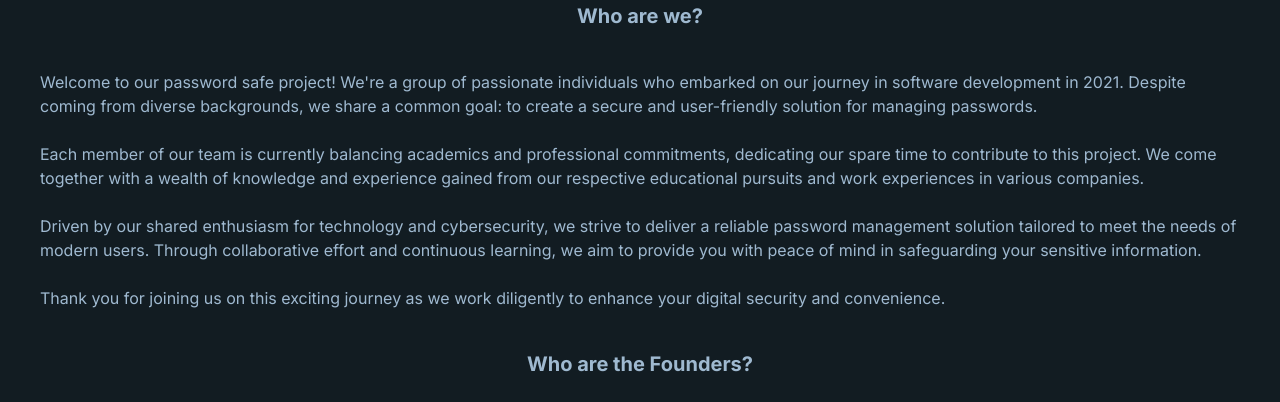
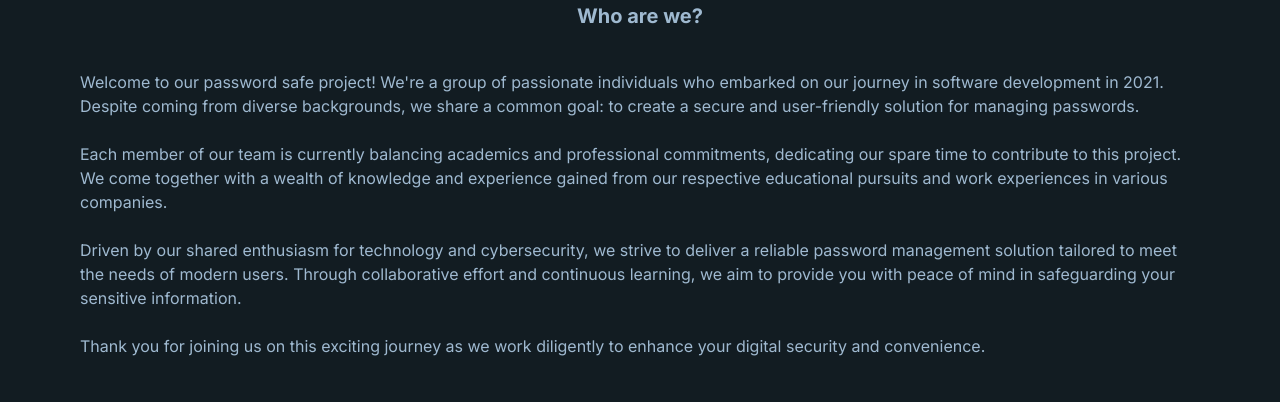
Before and after one commit to FabioKaelin/password-safe, a Next.js app in the folder frontend-safe/: page /about in a window 1280 px wide. Shown: the part 158-560 px from the top of the page. Built offline with nearby package versions, Linux system fonts and the light colour scheme.

Commit message:
Pressing the logo on the navbar navigates to the home page

```diff
--- a/frontend-safe/src/app/about/page.tsx
+++ b/frontend-safe/src/app/about/page.tsx
@@ -9,7 +9,7 @@ export default function Page() {
         <>
             <Header title={"About"}/>
             <h1 className={"font-bold text-xl flex items-center justify-center"}>Who are we?</h1>
-            <p className={"flex items-center justify-center mx-10 mt-10"}>Welcome to our password safe project! We're a
+            <p className={"flex items-center justify-center mx-20 mt-10"}>Welcome to our password safe project! We're a
                 group of passionate individuals who embarked on our
                 journey in software development in 2021. Despite coming from diverse backgrounds, we share a common
                 goal: to create a secure and user-friendly solution for managing passwords.
--- a/frontend-safe/src/app/components/layout/Logo.tsx
+++ b/frontend-safe/src/app/components/layout/Logo.tsx
@@ -1,12 +1,13 @@
 import Image from "next/image";
 import { useEffect, useState } from "react";
+import Link from "next/link";
 
 const Logo = () => {
     return (
-        <div className={"flex items-center"}>
+        <Link href={"/"} className={"flex items-center"}>
             <Image src="/passwordguy.png" alt="logo" width={"75"} height={"75"}/>
             <h1 className={"text-3xl mx-5 text-white"}>RoboGuard</h1>
-        </div>
+        </Link>
     );
 };
 
```
